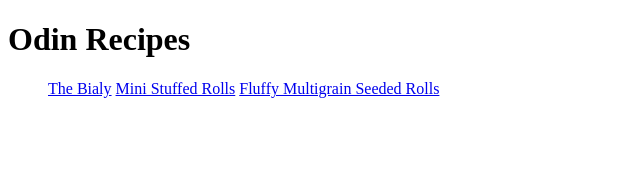
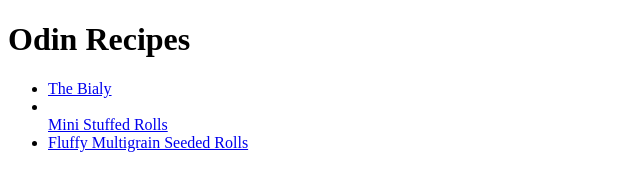
Before and after one commit to coder08701/Recipes2, a plain HTML site: page index.html in a window 1280 px wide. Shown: the whole page, without its empty margins (0-640 px from the left). Drawn offline with Linux system fonts and the light colour scheme.

Commit message:
fixed list

```diff
--- a/index.html
+++ b/index.html
@@ -9,9 +9,9 @@
 <body>
     <h1>Odin Recipes</h1>
     <ul>
-    <a href="the-bialy.html">The Bialy</a>
-    <a href="mini-stuffed-rolls.html">Mini Stuffed Rolls</a>
-    <a href="fluffy-multigrain-seeded-rolls.html">Fluffy Multigrain Seeded Rolls</a>
+   <li><a href="the-bialy.html">The Bialy</a></li>
+   <li></li> <a href="mini-stuffed-rolls.html">Mini Stuffed Rolls</a></li>
+   <li><a href="fluffy-multigrain-seeded-rolls.html">Fluffy Multigrain Seeded Rolls</a></li>
 </ul>
 </body>
 </html>
```
